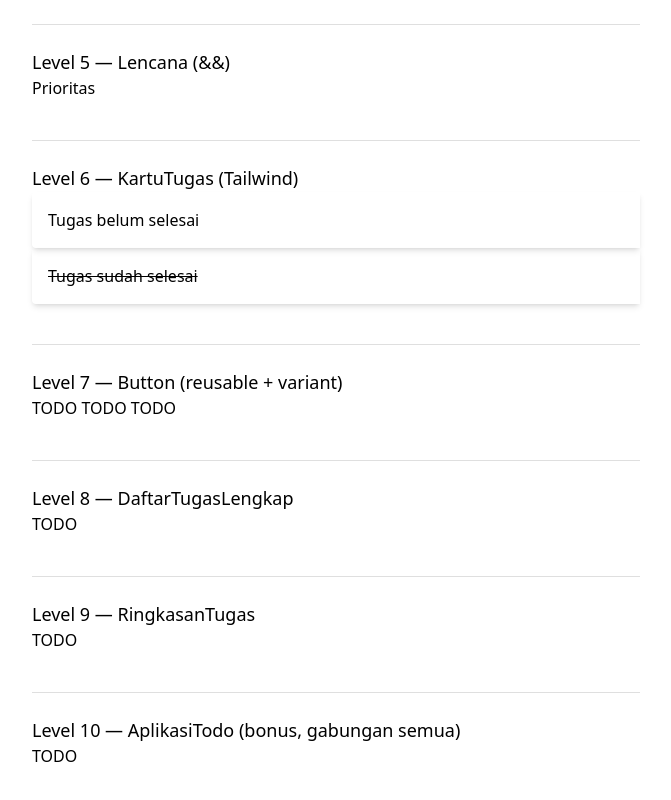
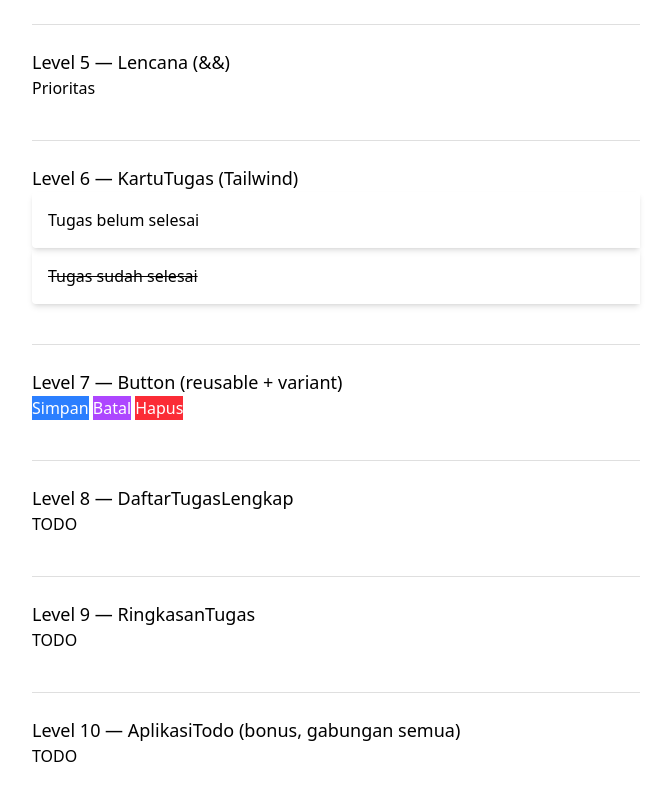
Before and after one commit to webdev-if-its/frontend-5053241002, a React (Vite) app in the folder pertemuan-03/: page / in a window 1280 px wide. Shown: the part 820-1620 px from the top of the page, without its empty margins (304-975 px from the left). Built offline with nearby package versions, Linux system fonts and the light colour scheme.

Commit message:
pertemuan-03: level 7 selesai

```diff
--- a/pertemuan-03/src/components/Button.tsx
+++ b/pertemuan-03/src/components/Button.tsx
@@ -7,6 +7,13 @@
 //   warna latar berbeda per variant) — ini komponen REUSABLE: satu
 //   komponen, tiga tampilan, diatur lewat props.
 // Lihat SOAL.md untuk kontrak lengkap.
-export function Button(props: any) {
-  return <button>TODO</button>
+export function Button(props: {variant: 'primary' | 'secondary' | 'danger'; children: React.ReactNode; onClick?: () => void}) {
+  const colorClass = props.variant === 'primary' ? 'bg-blue-500 text-white' :
+                     props.variant === 'secondary' ? 'bg-purple-500 text-white' :
+                     'bg-red-500 text-white';
+  return (
+  <button className={colorClass} onClick={props.onClick}>
+    {props.children}
+  </button>
+  )
 }
```
